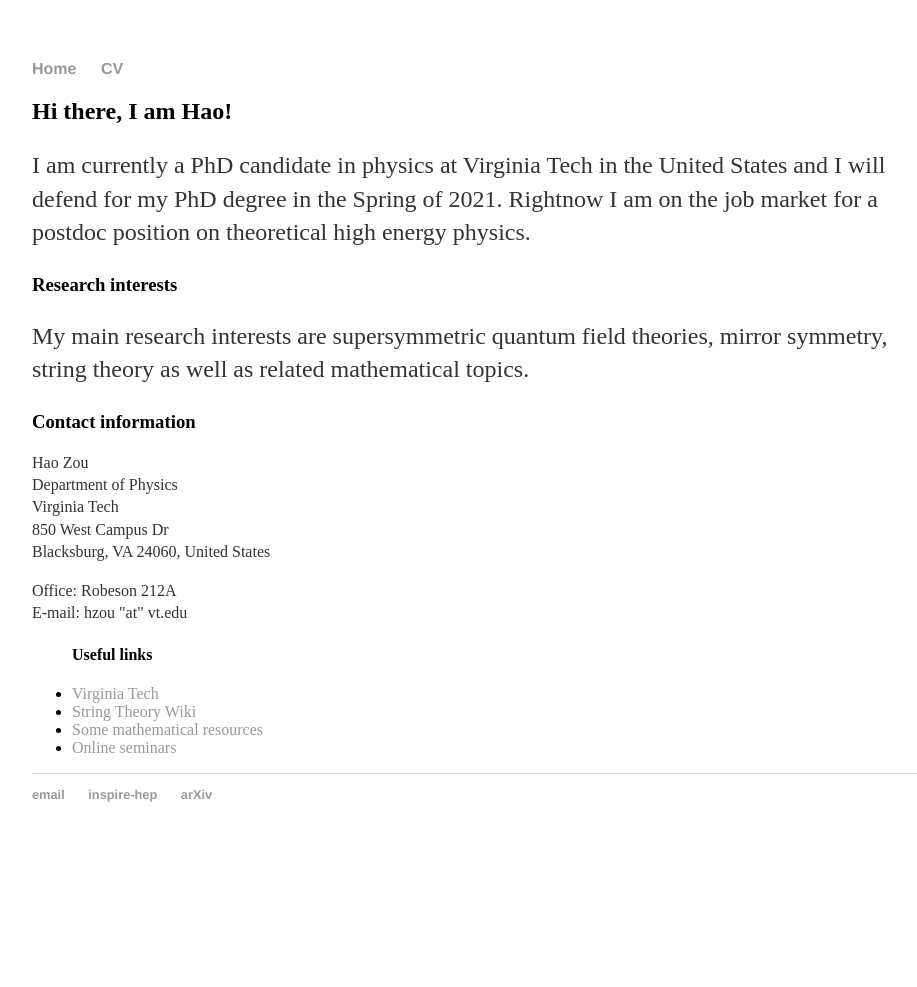
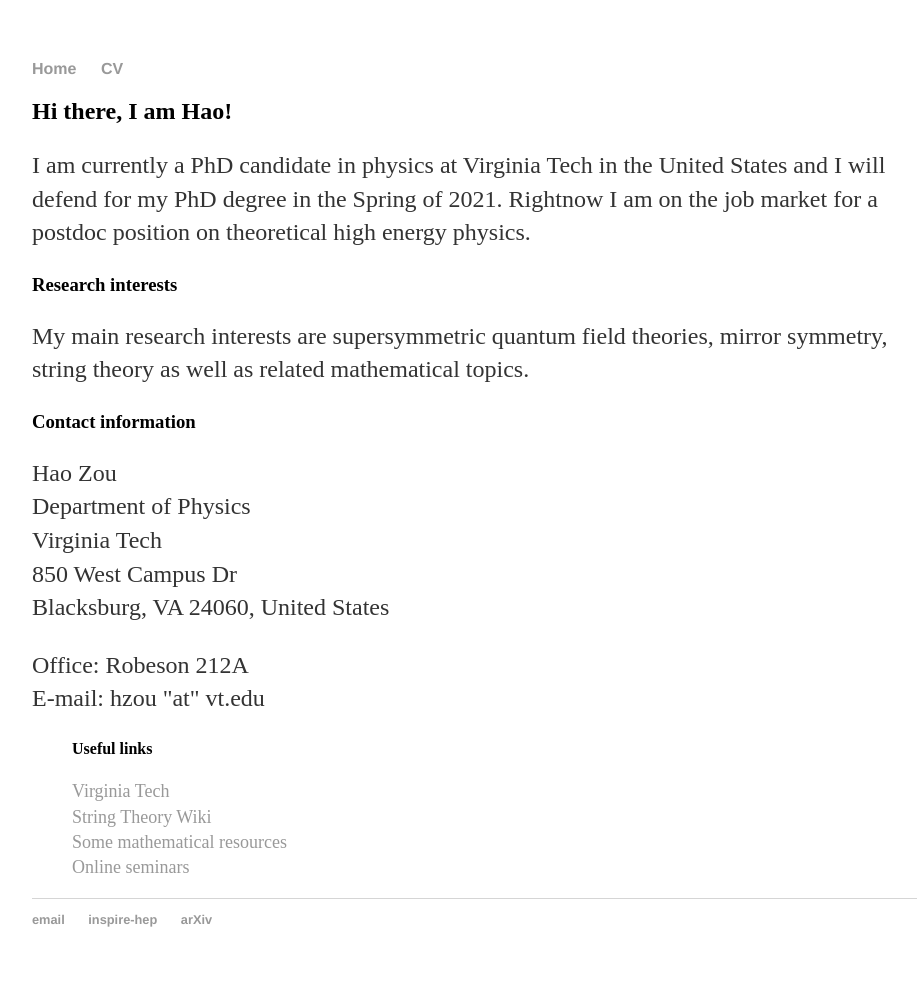
Before and after one commit to hhzou/hhzou.github.io, a Jekyll site: the page built from index.html, in a window 1280 px wide. Shown: the whole page, without its empty margins (160-1077 px from the left). Built offline with Jekyll 4.4.1, drawn with Linux system fonts in a browser that asks for light colours; before the commit the page ends 900 px from its top, so only the background shows below that.

Commit message:
Update index.html

```diff
--- a/index.html
+++ b/index.html
@@ -15,19 +15,21 @@ title: Hao Zou
 	</p>
 
 	<h3> Contact information </h3>
-	<p style="font-size:16px">
+	<p>
 	Hao Zou <br> Department of Physics <br> Virginia Tech <br> 850 West Campus Dr <br> Blacksburg, VA 24060, United States
 	</p>
-	<p style="font-size:16px">
+	<p>
 	Office: Robeson 212A <br> E-mail: hzou "at" vt.edu
 	</p>
 
 
 	<ul class="links">
 	<h4>Useful links</h4>
-		<li><a href="https://www.phys.vt.edu">Virginia Tech</a></li>
-		<li><a href="https://www.stringwiki.org/wiki/String_Theory_Wiki">String Theory Wiki</a></li>
-		<li><a href="http://mathsci.kaist.ac.kr/~jinhyun/useful.html">Some mathematical resources</a></li>
-		<li><a href="http://researchseminars.org">Online seminars</a></li>
+		<p style="font-size:18px">
+			<a href="https://www.phys.vt.edu">Virginia Tech</a></li> <br>
+			<a href="https://www.stringwiki.org/wiki/String_Theory_Wiki">String Theory Wiki</a> <br>
+			<a href="http://mathsci.kaist.ac.kr/~jinhyun/useful.html">Some mathematical resources</a> <br>
+			<a href="http://researchseminars.org">Online seminars</a>
+		</p>
 	</ul>
 </div>
```
